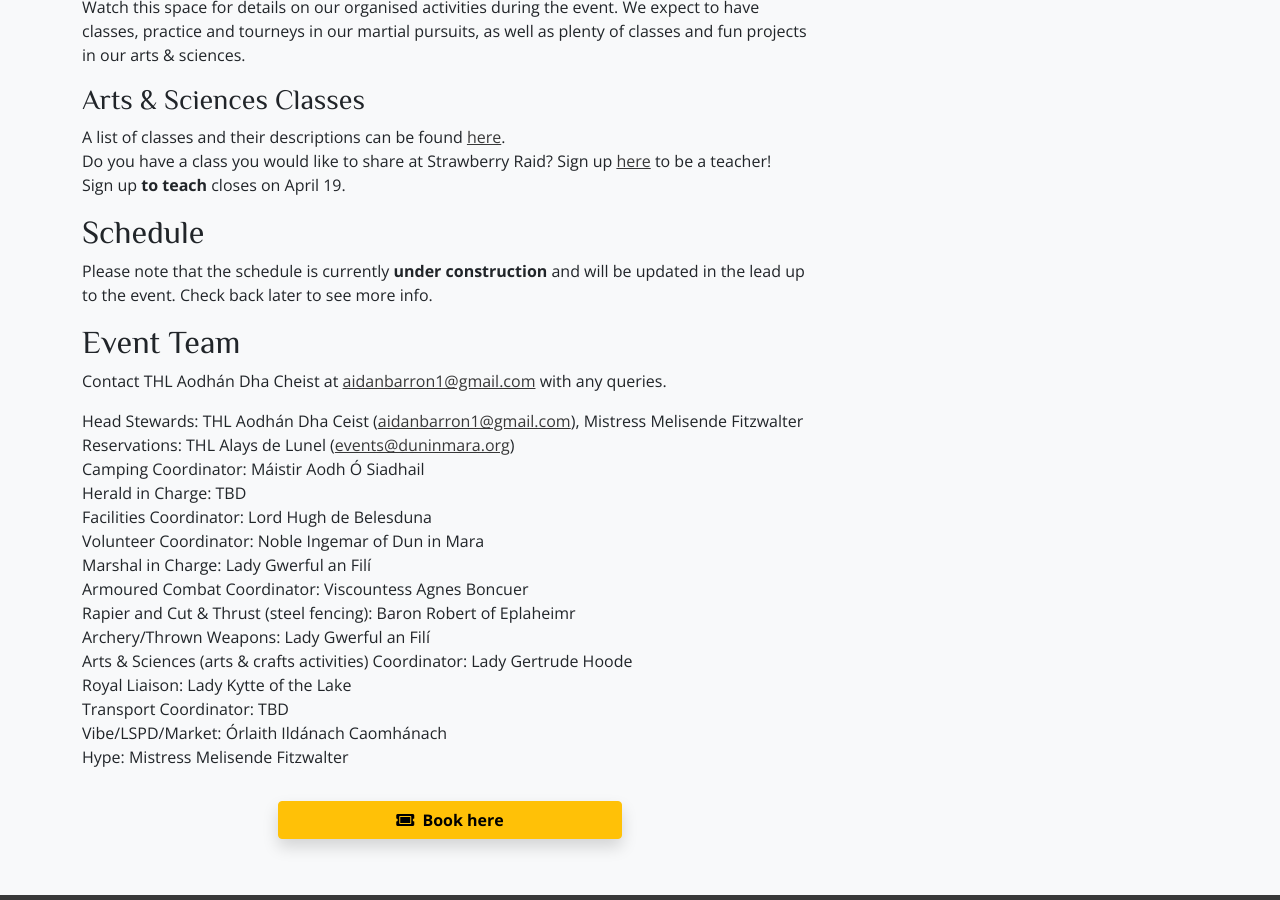
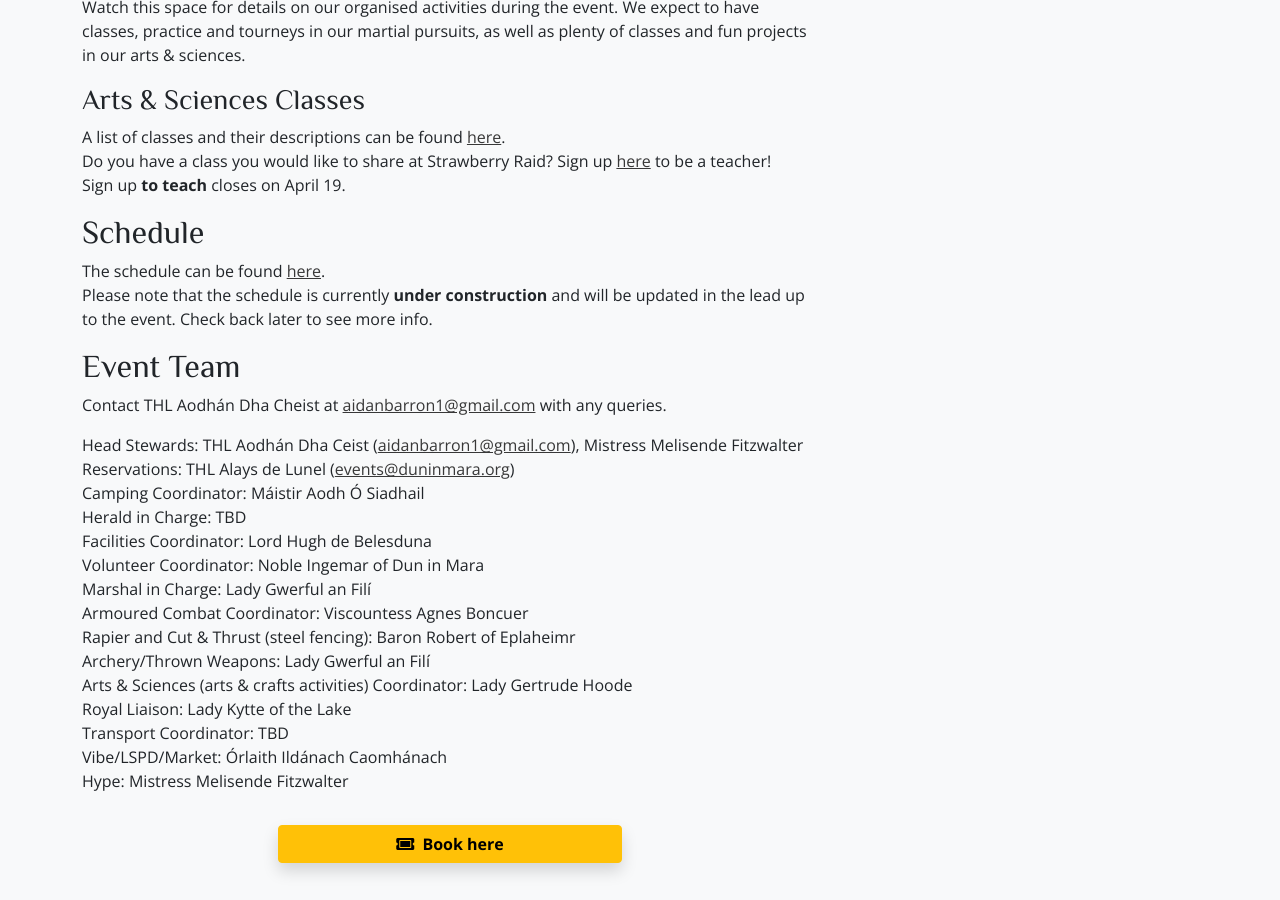
Before and after one commit to drachenwald/dun-in-mara, a Jekyll site: the page built from events/2026/strawberry-raid-v/index.md, in a window 1280 px wide and 900 px high, scrolled down 4773 px. Built offline with Jekyll 4.4.1, drawn with Linux system fonts in a browser that asks for light colours; comment, search, counter and statistics services are not loaded.

Commit message:
set schedule online

```diff
--- a/events/2026/strawberry-raid-v/index.md
+++ b/events/2026/strawberry-raid-v/index.md
@@ -151,7 +151,7 @@
 <a name="schedule"></a>
 ## Schedule
 
-<!-- The schedule can be found [here](https://docs.google.com/spreadsheets/d/1-3RdDvTJRx--GGSJGmM3QBHH-NcpLKf9-ClDiVTDGIs/edit?usp=sharing).  -->
+The schedule can be found [here](https://docs.google.com/spreadsheets/d/17pAFgeigC4eoSV9vbc1e45x9Q_eiFPKaEM0sB7ENdtQ/edit?usp=sharing).
 Please note that the schedule is currently **under construction** and will be updated in the lead up to the event. Check back later to see more info.
 <!-- This document will be updated in the event of any changes. Please consult the noticeboards at the event for the most up to date information.  -->
 
```
